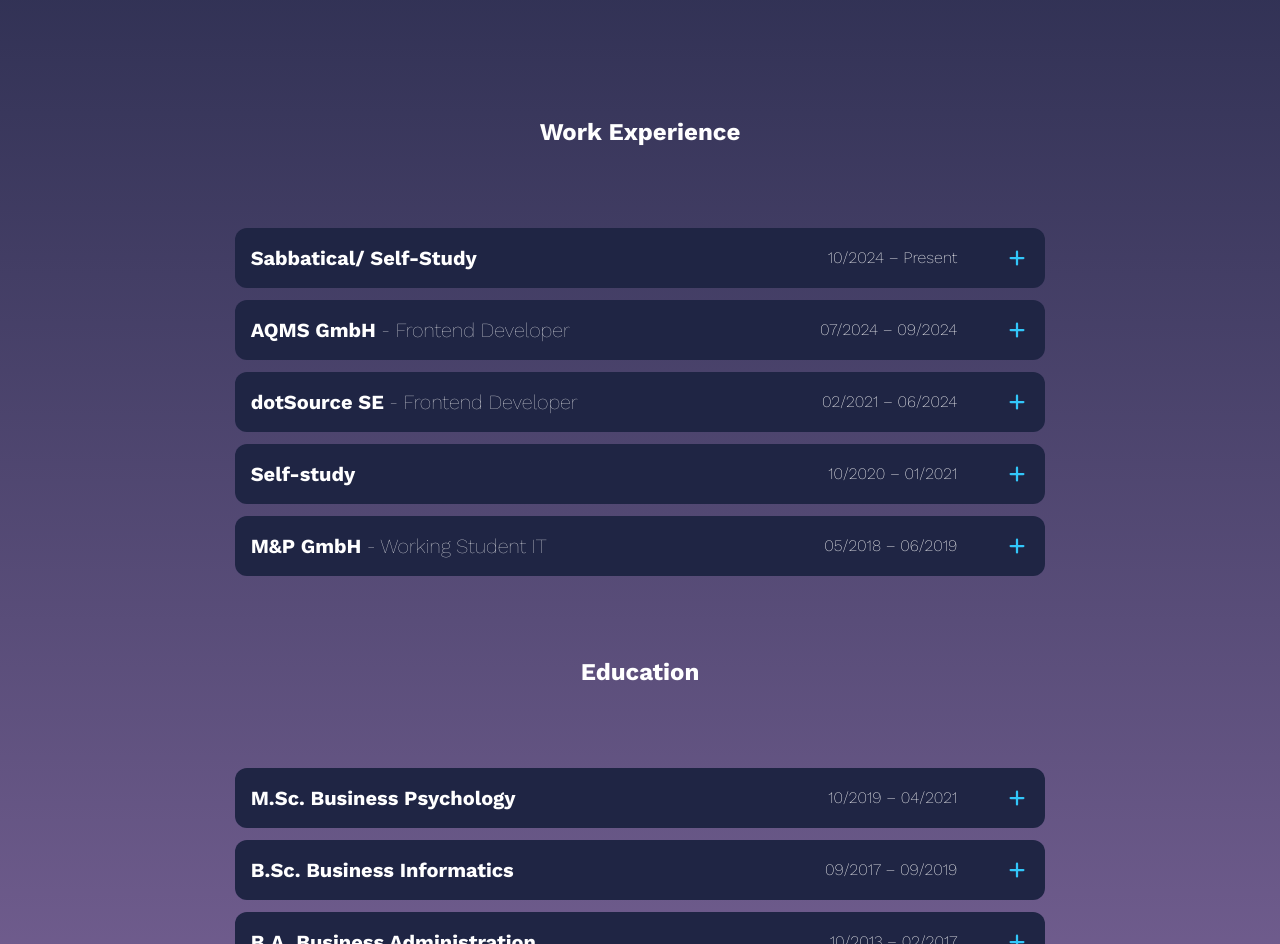
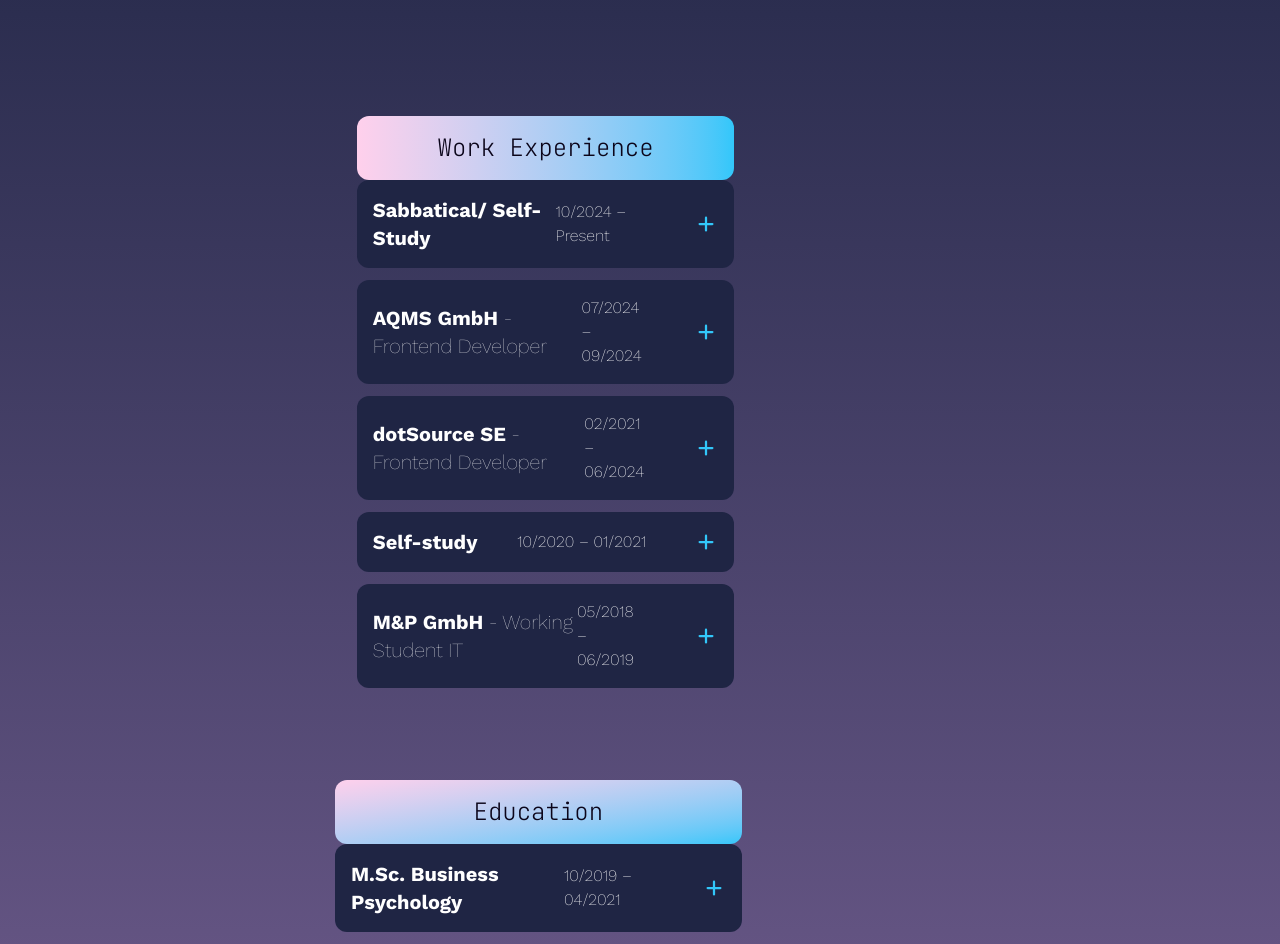
Before and after one commit to sernili/portfolio-react, a React (Vite) app: page / in a window 1280 px wide. Shown: the part 2748-3692 px from the top of the page. Built offline with nearby package versions, Linux system fonts and the light colour scheme.

Commit message:
career: style headlines

```diff
--- a/src/components/career.tsx
+++ b/src/components/career.tsx
@@ -101,11 +101,15 @@
 
   return (
     <section id="career">
-      <div className="custom-container my-20 flex flex-col items-center justify-center space-y-20">
-        <div>
+      <div className="custom-container my-20 flex flex-col items-center justify-center space-y-3">
+        <div className="mb-20">
           <h2 className="my-6 text-center text-8xl font-bold">Career</h2>
         </div>
-        <h3 className="text-2xl font-bold">Work Experience</h3>
+        {/* <div className="grid grid-cols-2"> */}
+        <div>
+          <h3 className="from-tertiary to-accent text-darker w-2/3 rounded-xl bg-gradient-to-r p-4 text-center font-mono text-2xl">
+            Work Experience
+          </h3>
           <div className="w-2/3 space-y-3">
             {workExperience.map((work, index) => {
               return (
@@ -152,8 +156,12 @@
               )
             })}
           </div>
+        </div>
 
-        <h3 className="text-2xl font-bold">Education</h3>
+        <div>
+          <h3 className="from-tertiary to-accent text-darker mt-20 w-2/3 rounded-xl bg-gradient-to-br p-4 text-center font-mono text-2xl">
+            Education
+          </h3>
 
           <div className="w-2/3 space-y-3">
             {education.map((school, index) => {
@@ -191,6 +199,8 @@
             })}
           </div>
         </div>
+        {/* </div> */}
+      </div>
     </section>
   )
 }
```
Lines whose indentation alone changed are shown as unchanged.
